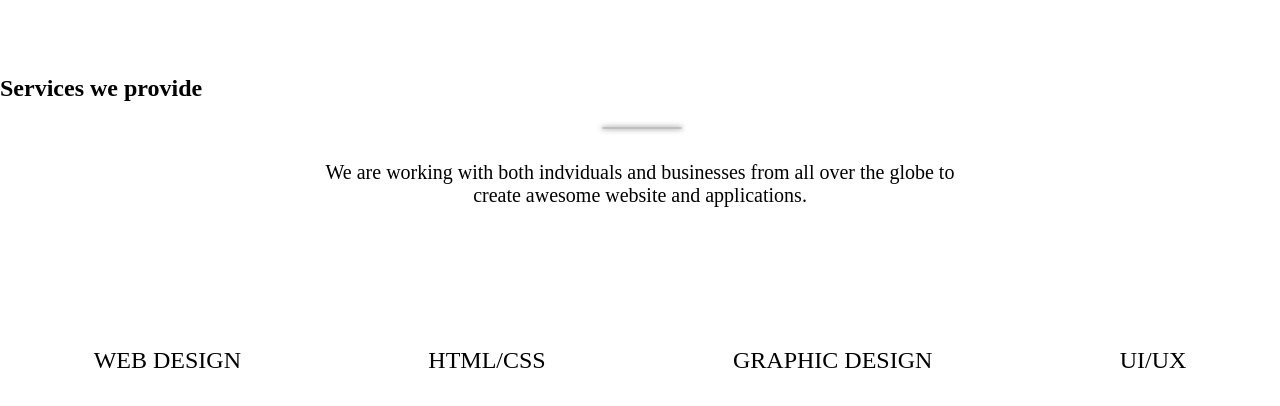
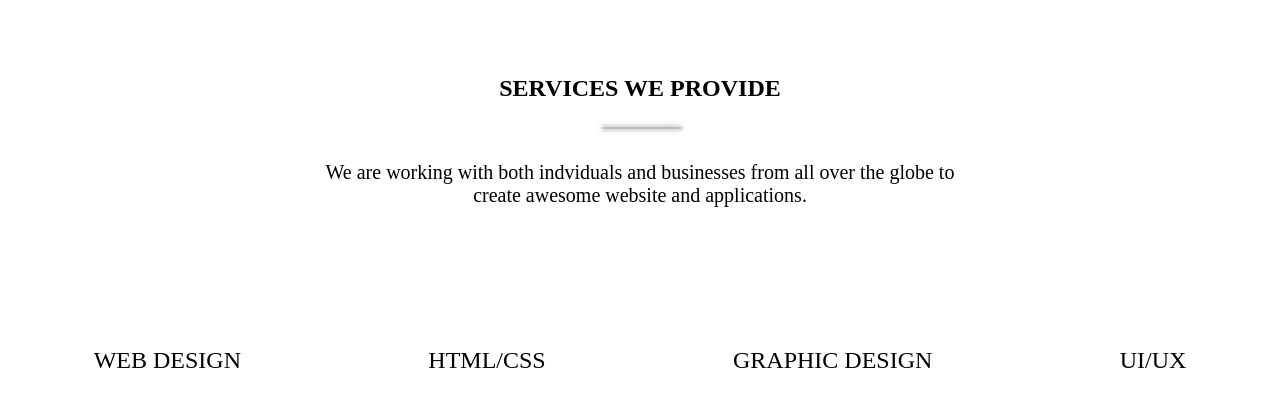
Before and after one commit to EgorZal20/Section-4, a plain HTML site: page index.html in a window 1280 px wide. Drawn offline with Linux system fonts and the light colour scheme.

Commit message:
add html and css files

```diff
--- a/CSS/style.css
+++ b/CSS/style.css
@@ -4,7 +4,7 @@
 }
 
 
-.head {
+.header__one {
     text-transform: uppercase;
     text-align: center;
     font-size: 24px;
```
